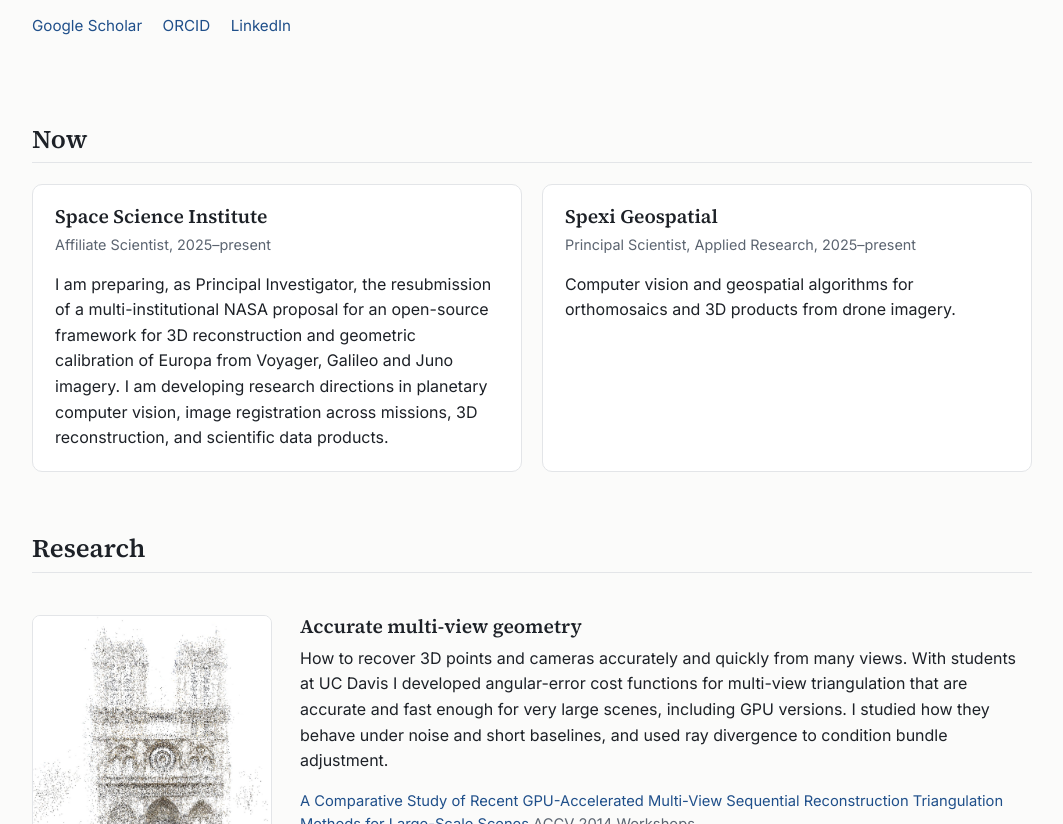
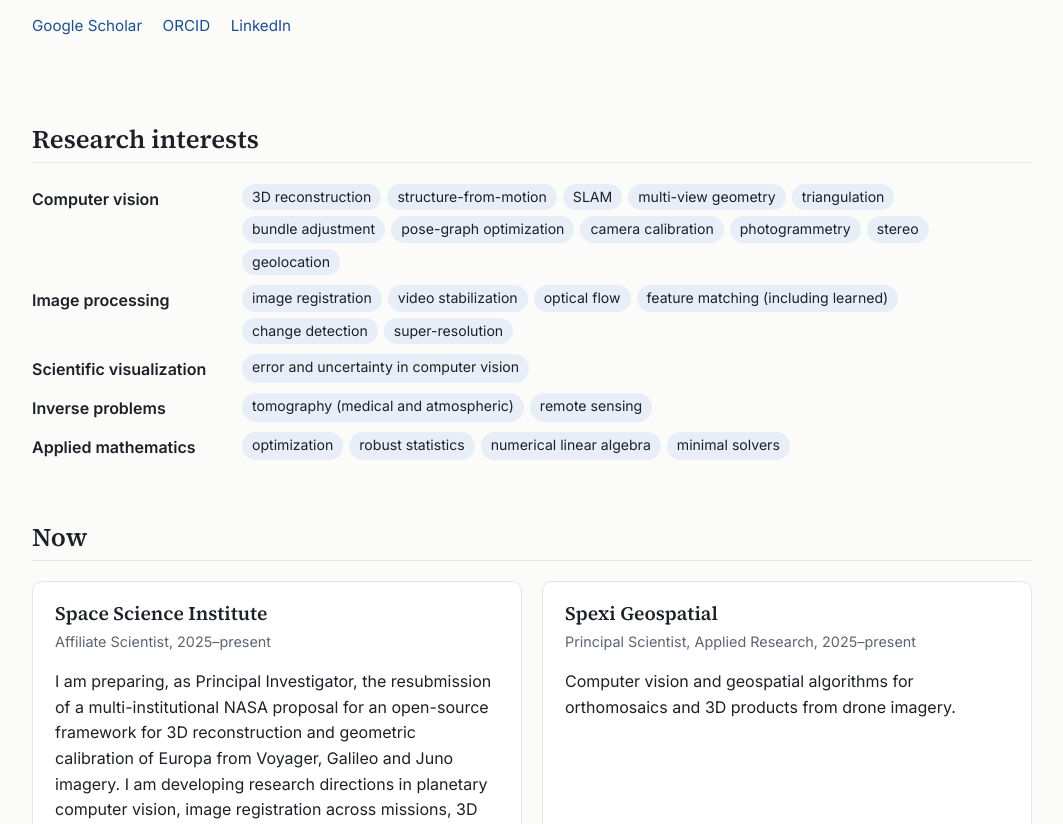
Before and after one commit to mauriciohessflores/mauriciohessflores.github.io, a plain HTML site: page docs/index.html in a window 1280 px wide. Shown: the part 642-1466 px from the top of the page, without its empty margins (108-1171 px from the left). Drawn offline with Linux system fonts and the light colour scheme.

Commit message:
Add research interests; PhD in name and structured data
Co-Authored-By: Claude Opus 5.5 <noreply@anthropic.com>

```diff
--- a/docs/index.html
+++ b/docs/index.html
@@ -17,11 +17,11 @@
 <link href="https://fonts.googleapis.com/css2?family=Inter:wght@400;500;600&family=Source+Serif+4:opsz,wght@8..60,600&display=swap" rel="stylesheet">
 <link rel="stylesheet" href="style.css">
 <script type="application/ld+json">
-{"@context":"https://schema.org","@type":"Person","name":"Mauricio Hess-Flores","alternateName":"Mauricio A. Hess-Flores",
+{"@context":"https://schema.org","@type":"Person","name":"Mauricio Hess-Flores","honorificSuffix":"PhD","alternateName":"Mauricio A. Hess-Flores",
 "url":"https://mauriciohessflores.github.io/","image":"https://mauriciohessflores.github.io/img/feature-tracks.jpg","email":"mailto:mhessflores@spacescience.org",
 "jobTitle":"Computer Vision Scientist","affiliation":{"@type":"Organization","name":"Space Science Institute"},
 "alumniOf":[{"@type":"CollegeOrUniversity","name":"University of California, Davis"},{"@type":"CollegeOrUniversity","name":"Universidad de Costa Rica"}],
-"knowsAbout":["Computer vision","Space science","Planetary science","3D reconstruction","Structure from motion","Photogrammetry","Multi-view triangulation","Planetary science imaging","Geospatial data processing","Uncertainty visualization"],
+"knowsAbout":["Computer vision","Space science","Planetary science","3D reconstruction","Structure from motion","SLAM","Photogrammetry","Multi-view triangulation","Bundle adjustment","Pose-graph optimization","Camera calibration","Stereo vision","Image registration","Change detection","Tomography","Remote sensing","Planetary science imaging","Geospatial data processing","Uncertainty visualization"],
 "sameAs":["https://scholar.google.com/citations?user=iLHqpg4AAAAJ", "https://orcid.org/0000-0003-0313-1009", "https://www.linkedin.com/in/mauriciohessflores/"]}
 </script>
 <script data-goatcounter="https://mhessflores.goatcounter.com/count" async src="//gc.zgo.at/count.js"></script>
@@ -35,7 +35,7 @@
 <section class="hero">
   <div class="hero-text">
     <p class="eyebrow">Computer vision scientist · Earth and space science</p>
-    <h1>Mauricio Hess-Flores</h1>
+    <h1>Mauricio Hess-Flores, PhD</h1>
     <p class="lead">I develop algorithms for accurate 3D reconstruction from images, and tools to
       see how much each result can be trusted. My work covers structure-from-motion, triangulation
       and bundle adjustment, photogrammetry from aerial and drone imagery, and geolocation and 3D
@@ -62,6 +62,22 @@
     <figcaption>Feature-track visualization for analyzing errors in multi-view reconstruction
       (PATTERNS 2013).</figcaption>
   </figure>
+</section>
+
+<section>
+  <h2>Research interests</h2>
+  <dl class="interests">
+    <dt>Computer vision</dt>
+    <dd><span>3D reconstruction</span><span>structure-from-motion</span><span>SLAM</span><span>multi-view geometry</span><span>triangulation</span><span>bundle adjustment</span><span>pose-graph optimization</span><span>camera calibration</span><span>photogrammetry</span><span>stereo</span><span>geolocation</span></dd>
+    <dt>Image processing</dt>
+    <dd><span>image registration</span><span>video stabilization</span><span>optical flow</span><span>feature matching (including learned)</span><span>change detection</span><span>super-resolution</span></dd>
+    <dt>Scientific visualization</dt>
+    <dd><span>error and uncertainty in computer vision</span></dd>
+    <dt>Inverse problems</dt>
+    <dd><span>tomography (medical and atmospheric)</span><span>remote sensing</span></dd>
+    <dt>Applied mathematics</dt>
+    <dd><span>optimization</span><span>robust statistics</span><span>numerical linear algebra</span><span>minimal solvers</span></dd>
+  </dl>
 </section>
 
 <section>
--- a/docs/style.css
+++ b/docs/style.css
@@ -95,3 +95,8 @@ footer.site .wrap { display: flex; justify-content: space-between; flex-wrap: wr
 }
 .timeline ul { margin: 4px 0 2px; padding-left: 1.1em; color: var(--muted); font-size: .93rem; }
 .timeline ul li { margin: 2px 0; }
+.interests { display: grid; grid-template-columns: 190px 1fr; gap: 10px 20px; margin: 0; }
+.interests dt { font-weight: 600; padding-top: 3px; }
+.interests dd { margin: 0; display: flex; flex-wrap: wrap; gap: 6px; }
+.interests span { background: var(--accent-soft); color: var(--fg); border-radius: 999px; padding: 2px 10px; font-size: .88rem; }
+@media (max-width: 760px) { .interests { grid-template-columns: 1fr; gap: 4px; } .interests dt { margin-top: 8px; } }
--- a/src/style.css
+++ b/src/style.css
@@ -95,3 +95,8 @@ footer.site .wrap { display: flex; justify-content: space-between; flex-wrap: wr
 }
 .timeline ul { margin: 4px 0 2px; padding-left: 1.1em; color: var(--muted); font-size: .93rem; }
 .timeline ul li { margin: 2px 0; }
+.interests { display: grid; grid-template-columns: 190px 1fr; gap: 10px 20px; margin: 0; }
+.interests dt { font-weight: 600; padding-top: 3px; }
+.interests dd { margin: 0; display: flex; flex-wrap: wrap; gap: 6px; }
+.interests span { background: var(--accent-soft); color: var(--fg); border-radius: 999px; padding: 2px 10px; font-size: .88rem; }
+@media (max-width: 760px) { .interests { grid-template-columns: 1fr; gap: 4px; } .interests dt { margin-top: 8px; } }
```
Also changed, not shown: src/index.html (+17 -1 lines), 2 other files.
